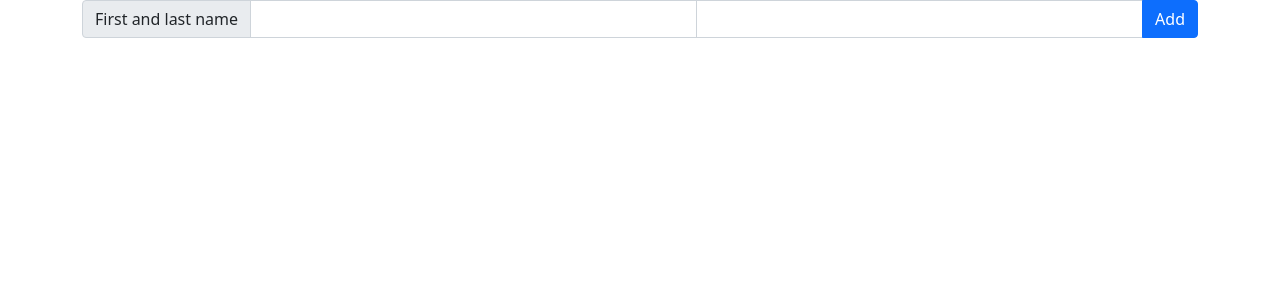
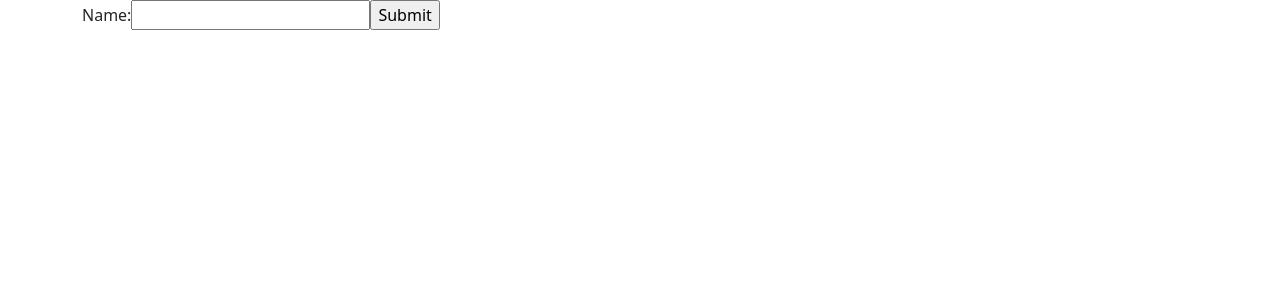
Before and after one commit to Ace22101/crud, a React (Create React App) app: page / in a window 1280 px wide. Shown: the top 300 px of the page. Built offline with nearby package versions, Linux system fonts and the light colour scheme.

Commit message:
Deleted login and updated user list

```diff
--- a/src/App.js
+++ b/src/App.js
@@ -1,10 +1,10 @@
 import './App.css';
-import Login from './components/Login';
+import UserList from './components/UserList';
 
 function App() {
   return (
     <div className="container">
-      <Login />
+      <UserList />
     </div>
   );
 }
--- a/src/components/Login.jsx
+++ /dev/null
@@ -1,14 +0,0 @@
-import React from "react";
-
-function Login() {
-  return (
-    <div class="input-group">
-      <span class="input-group-text">First and last name</span>
-      <input type="text" aria-label="First name" class="form-control" />
-      <input type="text" aria-label="Last name" class="form-control" />
-      <button type="button" class="btn btn-primary">Add</button>
-    </div>
-  );
-}
-
-export default Login;
--- /dev/null
+++ b/src/components/UserList.jsx
@@ -0,0 +1,36 @@
+import React, { Component } from "react";
+
+export default class UserList extends Component {
+  constructor(props) {
+    super(props);
+    this.state = { value: "" };
+
+    this.handleChange = this.handleChange.bind(this);
+    this.handleSubmit = this.handleSubmit.bind(this);
+  }
+
+  handleChange(event) {
+    this.setState({ value: event.target.value });
+  }
+
+  handleSubmit(event) {
+    alert("A name was submitted: " + this.state.value);
+    event.preventDefault();
+  }
+
+  render() {
+    return (
+      <form onSubmit={this.handleSubmit}>
+        <label>
+          Name:
+          <input
+            type="text"
+            value={this.state.value}
+            onChange={this.handleChange}
+          />
+        </label>
+        <input type="submit" value="Submit" />
+      </form>
+    );
+  }
+}
```
